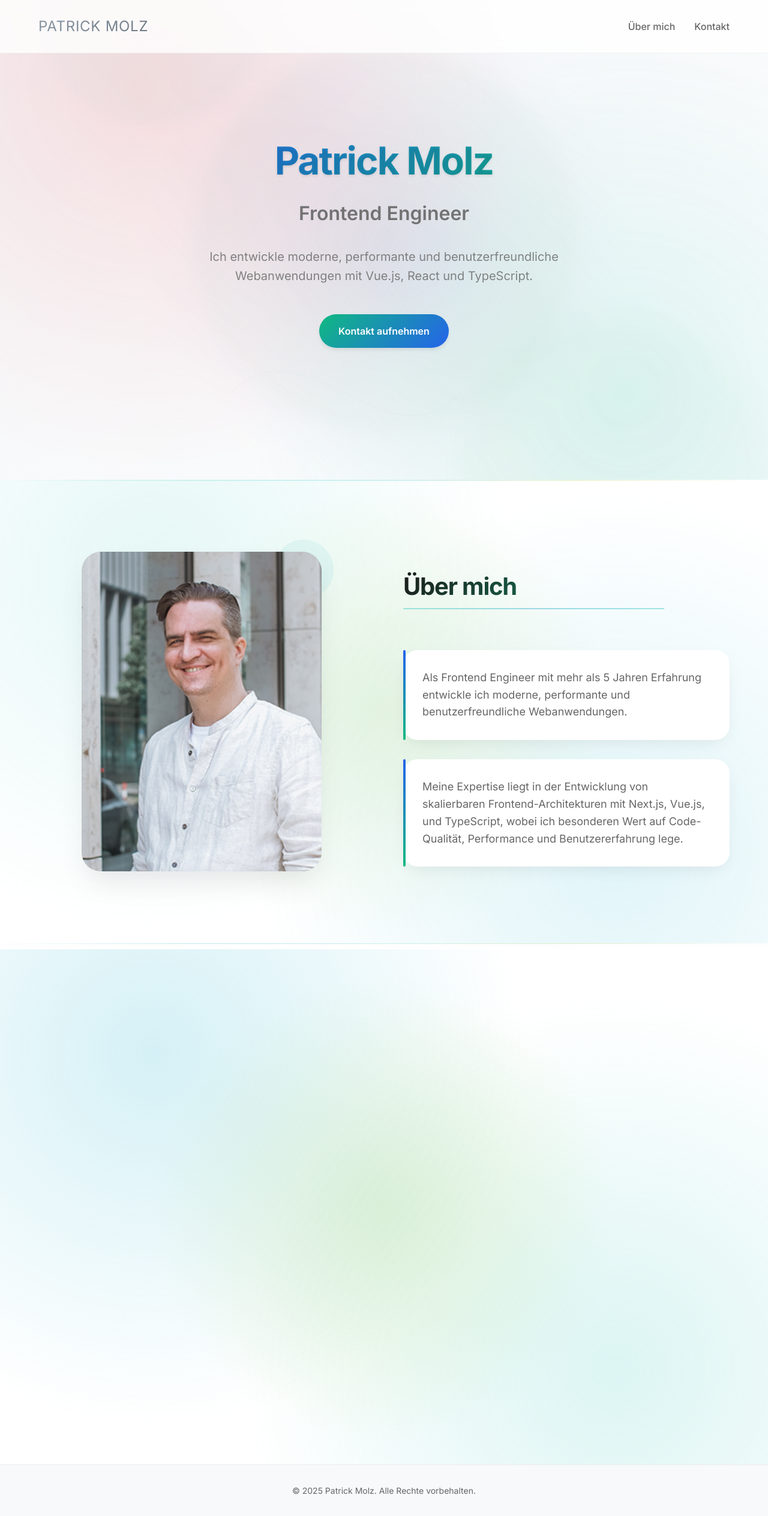
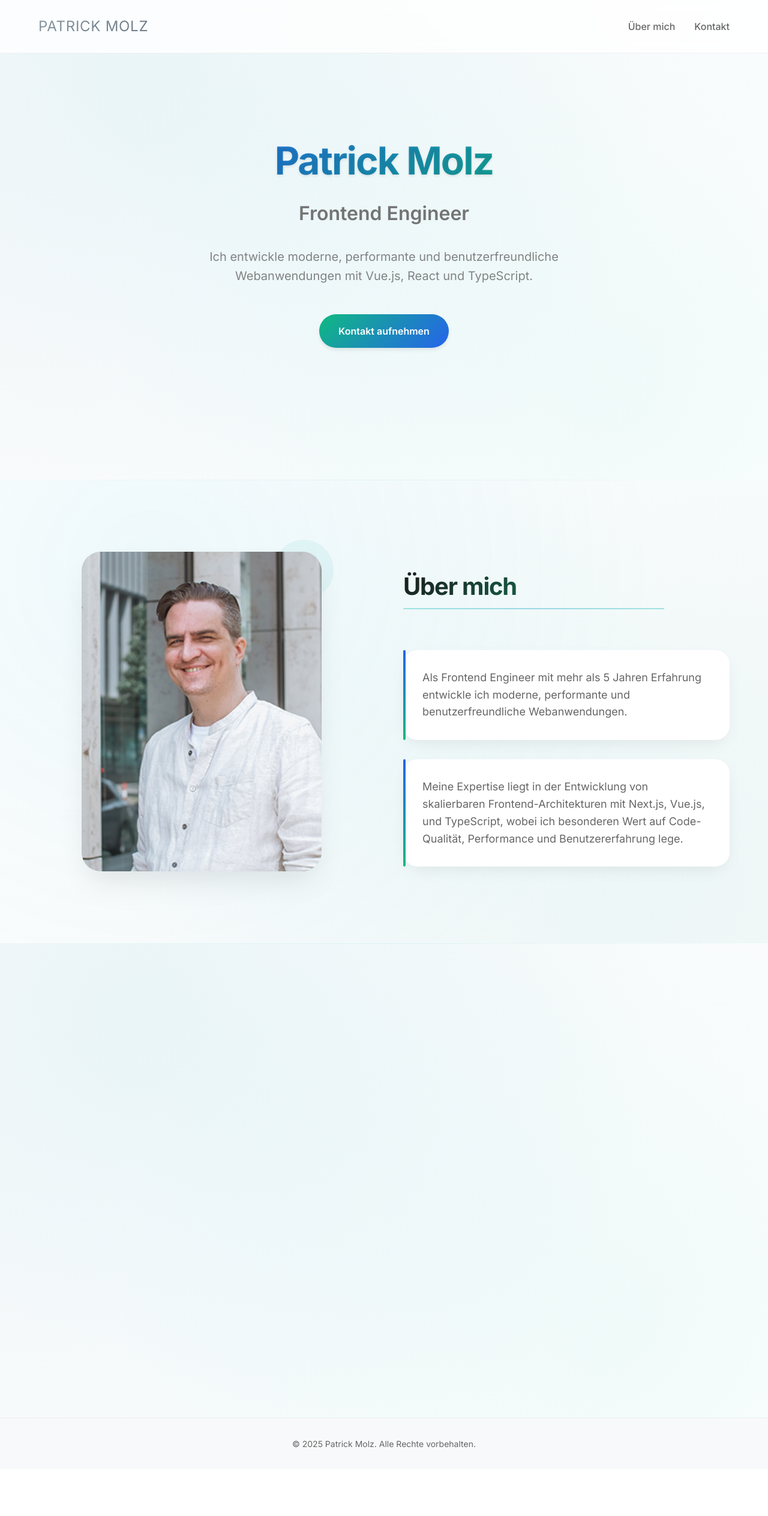
Before and after one commit to pquandt/patrickmolzPage, a Vue app: page / in a window 1280 px wide. Shown: the whole page at 60% size. After the commit the page ends 2450 px from the top, so only its background shows below. Built offline with nearby package versions, Linux system fonts and the light colour scheme.

Commit message:
style: enhance UI components with Apple-like design - Update AboutSection with elegant gradients - Refine ContactSection button styling - Improve HeroSection background effects

```diff
--- a/src/components/AboutSection.vue
+++ b/src/components/AboutSection.vue
@@ -84,7 +84,7 @@ onMounted(() => {
 .about-section {
   padding: 120px 0;
   position: relative;
-  background-color: white;
+  background: linear-gradient(135deg, #ffffff 0%, #f8f9fa 100%);
   overflow: hidden;
 }
 
@@ -96,9 +96,8 @@ onMounted(() => {
   right: 0;
   bottom: 0;
   background:
-    radial-gradient(circle at 20% 20%, rgba(78, 205, 196, 0.15) 0%, transparent 50%),
-    radial-gradient(circle at 80% 80%, rgba(45, 183, 209, 0.15) 0%, transparent 50%),
-    radial-gradient(circle at 50% 50%, rgba(150, 201, 61, 0.15) 0%, transparent 50%);
+    radial-gradient(circle at 20% 20%, rgba(45, 183, 209, 0.08) 0%, transparent 70%),
+    radial-gradient(circle at 80% 80%, rgba(78, 205, 196, 0.08) 0%, transparent 70%);
   z-index: 1;
 }
 
@@ -108,15 +107,12 @@ onMounted(() => {
   top: 0;
   left: 0;
   right: 0;
-  height: 2px;
+  height: 1px;
   background: linear-gradient(90deg,
     transparent 0%,
-    rgba(78, 205, 196, 0.2) 25%,
-    rgba(45, 183, 209, 0.2) 50%,
-    rgba(150, 201, 61, 0.2) 75%,
+    rgba(45, 183, 209, 0.1) 50%,
     transparent 100%
   );
-  filter: drop-shadow(0 0 10px rgba(0, 0, 0, 0.1));
 }
 
 .about-grid {
--- a/src/components/ContactSection.vue
+++ b/src/components/ContactSection.vue
@@ -69,12 +69,9 @@ onMounted(() => {
 
 <style scoped>
 .contact-section {
-  padding: 160px 0;
-  min-height: 80vh;
-  display: flex;
-  align-items: center;
+  padding: 120px 0;
   position: relative;
-  background-color: white;
+  background: linear-gradient(135deg, #f8f9fa 0%, #ffffff 100%);
   overflow: hidden;
 }
 
@@ -86,11 +83,9 @@ onMounted(() => {
   right: 0;
   bottom: 0;
   background:
-    radial-gradient(circle at 20% 20%, rgba(45, 183, 209, 0.2) 0%, transparent 50%),
-    radial-gradient(circle at 80% 80%, rgba(78, 205, 196, 0.2) 0%, transparent 50%),
-    radial-gradient(circle at 50% 50%, rgba(150, 201, 61, 0.2) 0%, transparent 50%);
+    radial-gradient(circle at 20% 20%, rgba(45, 183, 209, 0.08) 0%, transparent 70%),
+    radial-gradient(circle at 80% 80%, rgba(78, 205, 196, 0.08) 0%, transparent 70%);
   z-index: 1;
-  animation: float 12s ease-in-out infinite;
 }
 
 .contact-section::after {
@@ -102,13 +97,9 @@ onMounted(() => {
   height: 1px;
   background: linear-gradient(90deg,
     transparent 0%,
-    rgba(45, 183, 209, 0.3) 25%,
-    rgba(78, 205, 196, 0.3) 50%,
-    rgba(150, 201, 61, 0.3) 75%,
+    rgba(45, 183, 209, 0.1) 50%,
     transparent 100%
   );
-  box-shadow: 0 0 10px rgba(0, 0, 0, 0.1);
-  z-index: 2;
 }
 
 .contact-content {
@@ -199,6 +190,8 @@ onMounted(() => {
   position: relative;
   overflow: hidden;
   box-shadow: 0 4px 6px rgba(0, 0, 0, 0.05);
+  backdrop-filter: blur(10px);
+  border: 1px solid rgba(0, 0, 0, 0.05);
 }
 
 .email-link::before {
@@ -209,16 +202,17 @@ onMounted(() => {
   right: 0;
   bottom: 0;
   background: linear-gradient(135deg,
-    rgba(45, 183, 209, 0.1) 0%,
-    rgba(78, 205, 196, 0.1) 100%
+    rgba(45, 183, 209, 0.05) 0%,
+    rgba(78, 205, 196, 0.05) 100%
   );
   opacity: 0;
   transition: opacity 0.4s ease;
 }
 
 .email-link:hover {
-  transform: translateY(-3px);
-  box-shadow: 0 20px 25px -5px rgba(0, 0, 0, 0.1), 0 10px 10px -5px rgba(0, 0, 0, 0.04);
+  transform: translateY(-2px);
+  box-shadow: 0 10px 15px -3px rgba(0, 0, 0, 0.1);
+  border-color: rgba(0, 0, 0, 0.1);
 }
 
 .email-link:hover::before {
@@ -234,12 +228,13 @@ onMounted(() => {
   align-items: center;
   justify-content: center;
   color: white;
-  transition: transform 0.4s cubic-bezier(0.4, 0, 0.2, 1);
-  box-shadow: 0 4px 6px rgba(69, 183, 209, 0.2);
+  transition: all 0.4s cubic-bezier(0.4, 0, 0.2, 1);
+  box-shadow: 0 4px 6px rgba(69, 183, 209, 0.1);
 }
 
 .email-link:hover .email-icon-wrapper {
-  transform: scale(1.1);
+  transform: scale(1.05);
+  box-shadow: 0 6px 8px rgba(69, 183, 209, 0.15);
 }
 
 .email-icon {
@@ -251,7 +246,8 @@ onMounted(() => {
   font-size: 1.75rem;
   font-weight: 600;
   color: #2c3e50;
-  transition: color 0.4s ease;
+  transition: all 0.4s ease;
+  letter-spacing: -0.02em;
 }
 
 .email-link:hover .email-address {
--- a/src/components/HeroSection.vue
+++ b/src/components/HeroSection.vue
@@ -58,8 +58,7 @@ onMounted(() => {
   justify-content: center;
   position: relative;
   overflow: hidden;
-  background: url('@/assets/images/hero-background.svg') no-repeat center center;
-  background-size: cover;
+  background: linear-gradient(135deg, #f8f9fa 0%, #ffffff 100%);
 }
 
 .hero-section::before {
@@ -70,11 +69,9 @@ onMounted(() => {
   right: 0;
   bottom: 0;
   background:
-    radial-gradient(circle at 20% 20%, rgba(255, 107, 107, 0.3) 0%, transparent 50%),
-    radial-gradient(circle at 80% 80%, rgba(78, 205, 196, 0.3) 0%, transparent 50%),
-    radial-gradient(circle at 50% 50%, rgba(161, 140, 209, 0.3) 0%, transparent 50%);
+    radial-gradient(circle at 20% 20%, rgba(45, 183, 209, 0.08) 0%, transparent 70%),
+    radial-gradient(circle at 80% 80%, rgba(78, 205, 196, 0.08) 0%, transparent 70%);
   z-index: 1;
-  animation: pulse 8s ease-in-out infinite;
 }
 
 .hero-section::after {
@@ -85,11 +82,12 @@ onMounted(() => {
   right: 0;
   bottom: 0;
   background: linear-gradient(45deg,
-    rgba(255, 255, 255, 0.3) 0%,
+    rgba(255, 255, 255, 0.2) 0%,
     transparent 50%,
-    rgba(255, 255, 255, 0.3) 100%
+    rgba(255, 255, 255, 0.2) 100%
   );
   z-index: 2;
+  opacity: 0.5;
 }
 
 .hero-content {
```
